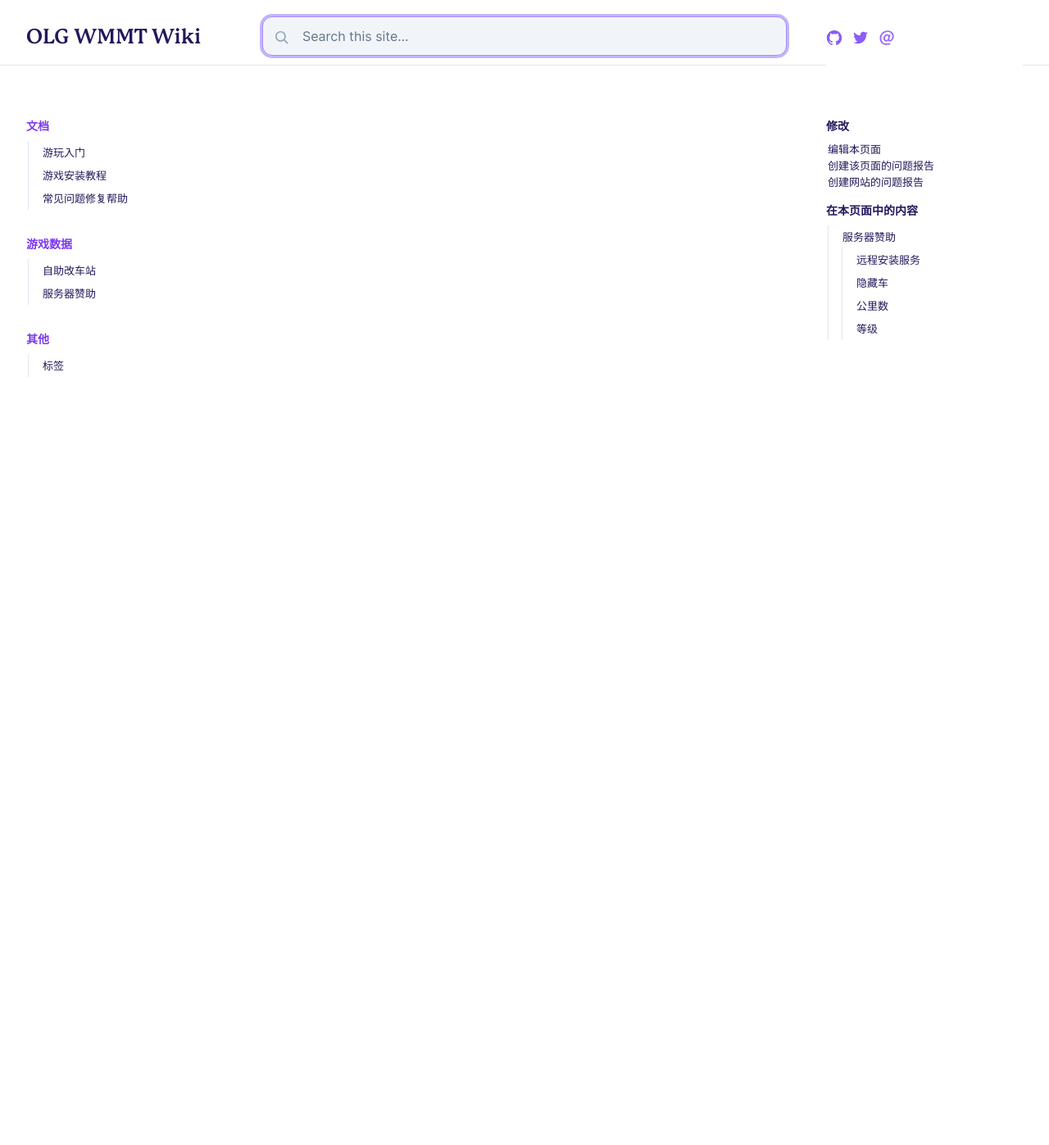
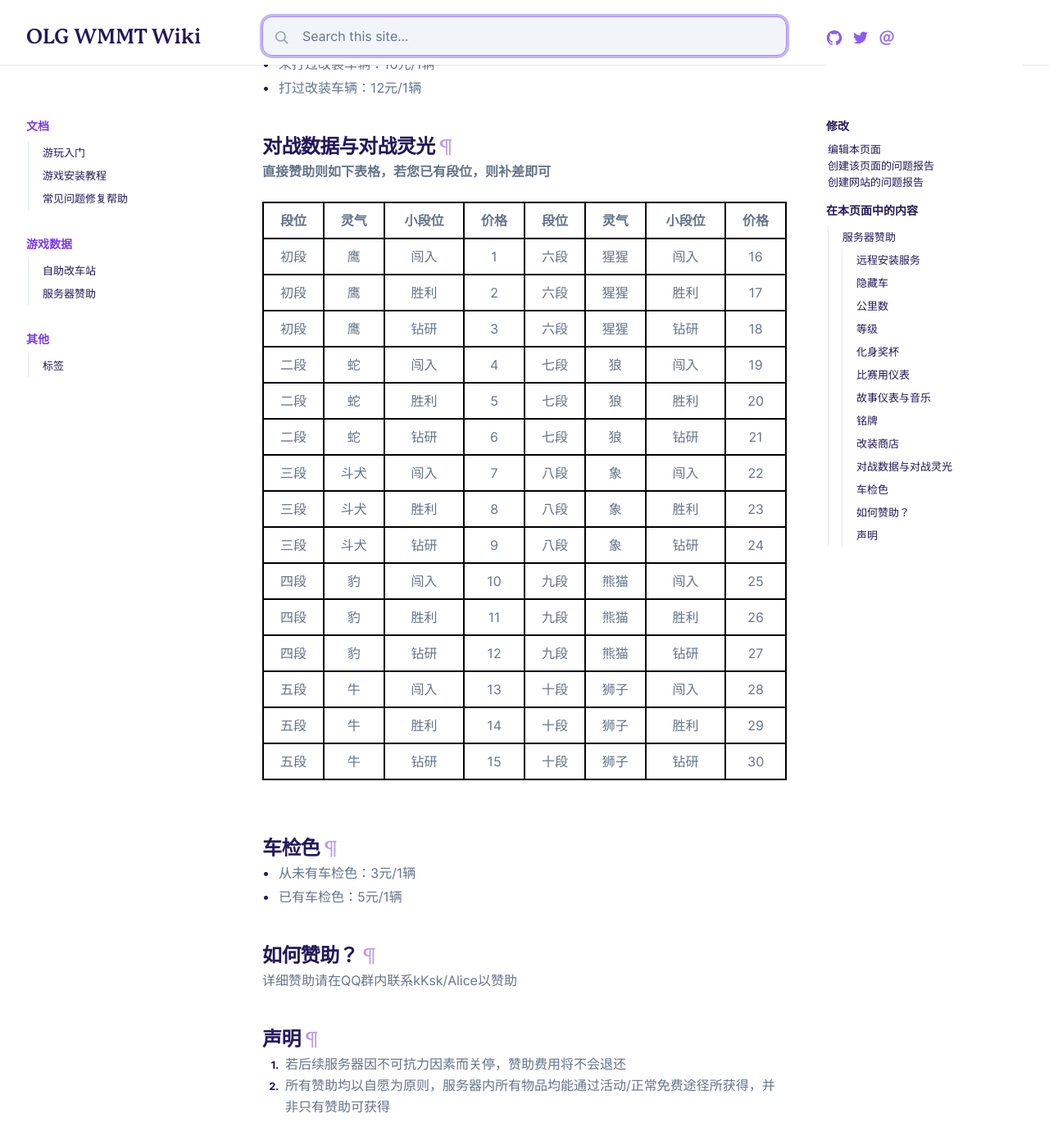
Before and after one commit to banapassport/SRC-Wiki, a Jekyll site: the page built from _docs/game_data/服务器赞助.md, in a window 1280 px wide and 1400 px high, scrolled down 4176 px. Shown: the top 1397 px of the window at 82% size. Built offline with Jekyll 4.4.1, drawn with Linux system fonts in a browser that asks for light colours; some of the changed text lies outside the part shown.

Commit message:
Update 服务器赞助.md

```diff
--- a/_docs/game_data/服务器赞助.md
+++ b/_docs/game_data/服务器赞助.md
@@ -63,13 +63,121 @@ author:
 
 <div class="table-wrapper" markdown="block">
 
-| 数值            | 价格     | 备注           |
-|---------------|--------|--------------|
-| N ~ A9        | 0      | 改车站可自改       |
-| A9 ~ S9       | 2元/1次  | 所有玩家均可赞助     |
-| S8 ~ SS9      | 3元/1次  | 所有玩家均可赞助     |
-| SS8 ~ SSS9    | 4元/1次  | 所有玩家均可赞助     |
+| 数值            | 价格     | 备注                 |
+|---------------|--------|-------------------------|
+| N ~ A9        | 0      | 改车站可自改             |
+| A9 ~ S9       | 2元/1次  | 所有玩家均可赞助        |
+| S8 ~ SS9      | 3元/1次  | 所有玩家均可赞助        |
+| SS8 ~ SSS9    | 4元/1次  | 所有玩家均可赞助        |
 | SSS8 ~ SSSS9  | 5元/1次  | 常驻1个月以上玩家可赞助 |
 | SSSS8 ~ SSSSS | 10元/1次 | 常驻2个月以上玩家可赞助 |
 
 </div>
+
+## 化身奖杯
+
+<div class="table-wrapper" markdown="block">
+
+| 数值            | 价格    | 备注           |
+|---------------|-------|--------------|
+| 0 ~ 5000      | 1元/1次 | 所有玩家均可赞助     |
+| 5001 ~ 10000  | 2元/1次 | 所有玩家均可赞助     |
+| 10001 ~ 50000 | 3元/1次 | 所有玩家均可赞助     |
+| 50001 ~ 99999 | 5元/1次 | 常驻1个月以上玩家可赞助 |
+
+</div>
+
+## 比赛用仪表
+
+<div class="table-wrapper" markdown="block">
+
+| 比赛用表    | 价格 | 比赛用表     | 价格 |
+|---------|----|----------|----|
+| 南梦宫白表   | 10 | 银色通行表    | 5  |
+| 特殊表     | 10 | 金色通行表    | 5  |
+| 黑色金属表   | 5  | 金色蒸汽朋克表  | 5  |
+| 红色金属表   | 5  | 绿色蒸汽朋克表  | 5  |
+| 蓝色赛博表   | 5  | 金色龙表     | 5  |
+| 红色赛博表   | 5  | 蓝色龙表     | 5  |
+| 蓝色铝合金表  | 5  | 高光线条蓝表   | 5  |
+| 红色铝合金表  | 5  | 高光线条橙表   | 5  |
+| 绿色雨林表   | 5  | 太阳表      | 5  |
+| 棕色雨林表   | 5  | 太阳表2     | 5  |
+| 红色沙漠表   | 5  | 月亮表      | 5  |
+| 棕色沙漠表   | 5  | 月亮表2     | 5  |
+| 红色海盗表   | 5  | 宇宙表      | 5  |
+| 蓝色海盗表   | 5  | 宇宙表2     | 5  |
+| 火图标表（红） | 5  | 天狼星透明数字表 | 30 |
+| 火图标表（蓝） | 5  |
+
+</div>
+
+## 故事仪表与音乐
+
+<div class="table-wrapper" markdown="block">
+
+| 周目 | 仪表 | 音乐 | 价格 |
+|------|------|------|------|
+| 1 | 黄表 | 5代 | 2 |
+| 2 | 红表 | 4代 | 2 |
+| 3 | 蓝表 | 3代 | 2 |
+| 4 | 碳表 | 10人斩 | 2 |
+| 5 | Pro | 1&2代 | 2 |
+| 6 | 经典 | 湾岸R | 2 |
+| 7 | 数码 - 蓝 | 无 | 1 |
+| 8 | 高端 - 红 | 无 | 1 |
+| 9 | 数字 - 黄 | 无 | 1 |
+| 10 | 高端 - 黄 | 无 | 1 |
+
+</div>
+
+## 铭牌
+
+普通铭牌：2元/1副
+
+**不接受OCM金牌赞助**
+
+## 改装商店
+
+- 未打过改装车辆：10元/1辆
+- 打过改装车辆：12元/1辆
+
+## 对战数据与对战灵光
+
+**直接赞助则如下表格，若您已有段位，则补差即可**
+
+<div class="table-wrapper" markdown="block">
+
+| 段位 | 灵气 | 小段位 | 价格 | 段位 | 灵气 | 小段位 | 价格 |
+|----|----|-----|----|----|----|-----|----|
+| 初段 | 鹰  | 闯入  | 1  | 六段 | 猩猩 | 闯入  | 16 |
+| 初段 | 鹰  | 胜利  | 2  | 六段 | 猩猩 | 胜利  | 17 |
+| 初段 | 鹰  | 钻研  | 3  | 六段 | 猩猩 | 钻研  | 18 |
+| 二段 | 蛇  | 闯入  | 4  | 七段 | 狼  | 闯入  | 19 |
+| 二段 | 蛇  | 胜利  | 5  | 七段 | 狼  | 胜利  | 20 |
+| 二段 | 蛇  | 钻研  | 6  | 七段 | 狼  | 钻研  | 21 |
+| 三段 | 斗犬 | 闯入  | 7  | 八段 | 象  | 闯入  | 22 |
+| 三段 | 斗犬 | 胜利  | 8  | 八段 | 象  | 胜利  | 23 |
+| 三段 | 斗犬 | 钻研  | 9  | 八段 | 象  | 钻研  | 24 |
+| 四段 | 豹  | 闯入  | 10 | 九段 | 熊猫 | 闯入  | 25 |
+| 四段 | 豹  | 胜利  | 11 | 九段 | 熊猫 | 胜利  | 26 |
+| 四段 | 豹  | 钻研  | 12 | 九段 | 熊猫 | 钻研  | 27 |
+| 五段 | 牛  | 闯入  | 13 | 十段 | 狮子 | 闯入  | 28 |
+| 五段 | 牛  | 胜利  | 14 | 十段 | 狮子 | 胜利  | 29 |
+| 五段 | 牛  | 钻研  | 15 | 十段 | 狮子 | 钻研  | 30 |
+
+</div>
+
+## 车检色
+
+- 从未有车检色：3元/1辆
+- 已有车检色：5元/1辆
+
+## 如何赞助？
+
+详细赞助请在QQ群内联系kKsk/Alice以赞助
+
+## 声明
+
+1. 若后续服务器因不可抗力因素而关停，赞助费用将不会退还
+2. 所有赞助均以自愿为原则，服务器内所有物品均能通过活动/正常免费途径所获得，并非只有赞助可获得
```
